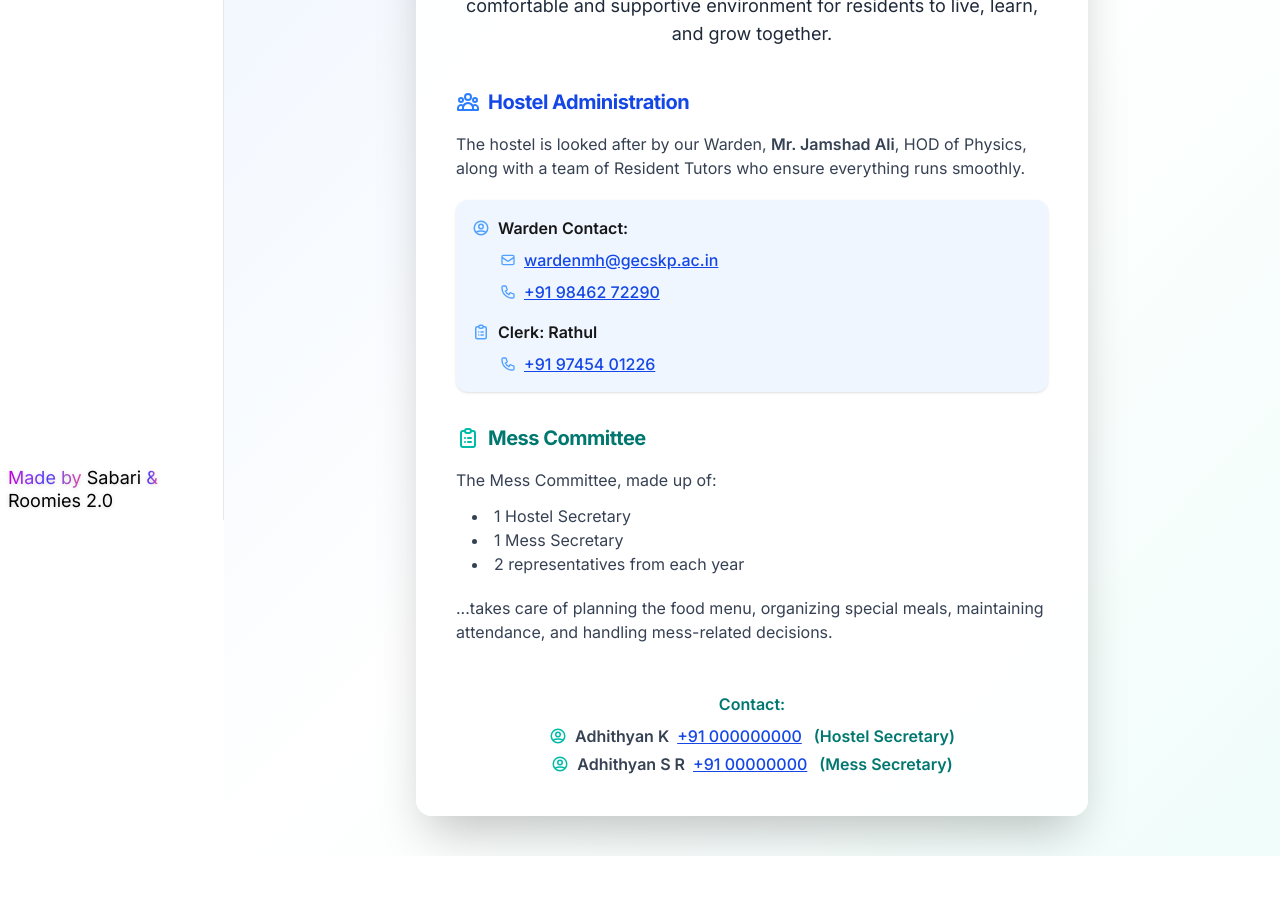
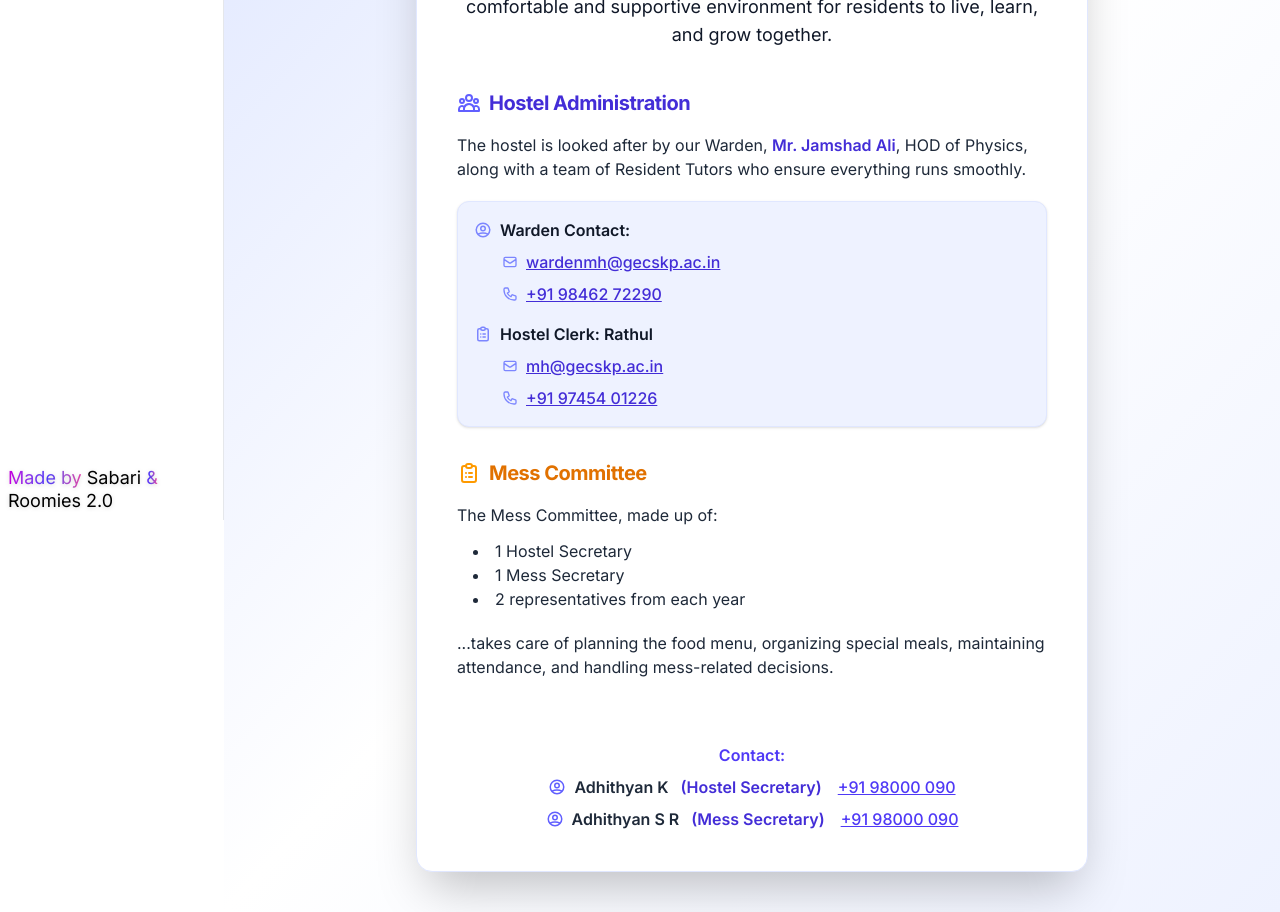
Before and after one commit to UserisSabari/Mens--Hostel-GECSKP, a Next.js app in the folder frontend/: page / in a window 1280 px wide. Shown: the part 280-1192 px from the top of the page. Before the commit the page ends 1136 px from the top, so only its background shows below. Built offline with nearby package versions, Linux system fonts and the light colour scheme.

Commit message:
Home page UI improved

```diff
--- a/frontend/src/app/page.tsx
+++ b/frontend/src/app/page.tsx
@@ -2,74 +2,80 @@ import { HiOutlineUserGroup, HiOutlineMail, HiOutlinePhone, HiOutlineClipboardLi
 
 export default function Home() {
   return (
-    <div className="flex flex-col items-center justify-center min-h-screen bg-gradient-to-br from-blue-50 via-white to-teal-50 p-4 sm:p-10">
-      <div className="w-full max-w-2xl bg-white/95 rounded-2xl shadow-2xl p-4 sm:p-10 flex flex-col gap-8">
-        <h1 className="text-4xl font-extrabold text-center text-teal-700 mb-2 tracking-tight drop-shadow">Men's Hostel</h1>
-        <p className="text-lg text-gray-800 text-center mb-2">
+    <div className="flex flex-col items-center justify-center min-h-screen bg-gradient-to-br from-indigo-100 via-white to-indigo-50 p-4 sm:p-10">
+      <div className="w-full max-w-2xl bg-white rounded-2xl shadow-2xl p-4 sm:p-10 flex flex-col gap-8 border border-indigo-100">
+        <h1 className="text-4xl font-extrabold text-center text-indigo-700 mb-2 tracking-tight drop-shadow">Men's Hostel</h1>
+        <p className="text-lg text-gray-900 text-center mb-2">
           Welcome to the Men's Hostel of GEC Sreekrishnapuram – a place that over 130 students call their second home. The hostel offers a comfortable and supportive environment for residents to live, learn, and grow together.
         </p>
         <section className="flex flex-col gap-3">
           <div className="flex items-center gap-2 mb-1">
-            <HiOutlineUserGroup className="text-2xl text-blue-500" />
-            <h2 className="text-xl font-bold text-blue-700 tracking-tight">Hostel Administration</h2>
+            <HiOutlineUserGroup className="text-2xl text-indigo-500" />
+            <h2 className="text-xl font-bold text-indigo-700 tracking-tight">Hostel Administration</h2>
           </div>
-          <p className="text-gray-700">
-            The hostel is looked after by our Warden, <span className="font-semibold">Mr. Jamshad Ali</span>, HOD of Physics, along with a team of Resident Tutors who ensure everything runs smoothly.
+          <p className="text-gray-800">
+            The hostel is looked after by our Warden, <span className="font-semibold text-indigo-700">Mr. Jamshad Ali</span>, HOD of Physics, along with a team of Resident Tutors who ensure everything runs smoothly.
           </p>
-          <div className="bg-blue-50 rounded-xl p-4 flex flex-col gap-2 mt-2 shadow-sm">
+          <div className="bg-indigo-50 rounded-xl p-4 flex flex-col gap-2 mt-2 shadow-sm border border-indigo-100">
             <div className="flex items-center gap-2">
-              <HiOutlineUserCircle className="text-lg text-blue-400" />
-              <span className="font-semibold">Warden Contact:</span>
+              <HiOutlineUserCircle className="text-lg text-indigo-400" aria-label="Warden" />
+              <span className="font-semibold text-gray-900">Warden Contact:</span>
             </div>
             <div className="flex items-center gap-2 ml-7">
-              <HiOutlineMail className="text-base text-blue-400" />
-              <a href="mailto:wardenmh@gecskp.ac.in" className="text-blue-700 underline font-medium">wardenmh@gecskp.ac.in</a>
+              <HiOutlineMail className="text-base text-indigo-400" />
+              <a href="mailto:wardenmh@gecskp.ac.in" className="text-indigo-700 underline font-medium hover:text-amber-500 transition-colors">wardenmh@gecskp.ac.in</a>
             </div>
             <div className="flex items-center gap-2 ml-7">
-              <HiOutlinePhone className="text-base text-blue-400" />
-              <a href="tel:+919846272290" className="text-blue-700 underline font-medium">+91 98462 72290</a>
+              <HiOutlinePhone className="text-base text-indigo-400" />
+              <a href="tel:+919846272290" className="text-indigo-700 underline font-medium hover:text-amber-500 transition-colors">+91 98462 72290</a>
             </div>
             <div className="flex items-center gap-2 mt-2">
-              <HiOutlineClipboardList className="text-lg text-blue-400" />
-              <span className="font-semibold">Clerk: Rathul</span>
+              <HiOutlineClipboardList className="text-lg text-indigo-400" aria-label="Hostel Clerk" />
+              <span className="font-semibold text-gray-900">Hostel Clerk: Rathul</span>
             </div>
             <div className="flex items-center gap-2 ml-7">
-              <HiOutlinePhone className="text-base text-blue-400" />
-              <a href="tel:+919745401226" className="text-blue-700 underline font-medium">+91 97454 01226</a>
+              <HiOutlineMail className="text-base text-indigo-400" />
+              <a href="mailto:mh@gecskp.ac.in" className="text-indigo-700 underline font-medium hover:text-amber-500 transition-colors">mh@gecskp.ac.in</a>
+            </div>
+            <div className="flex items-center gap-2 ml-7">
+              <HiOutlinePhone className="text-base text-indigo-400" />
+              <a href="tel:+919745401226" className="text-indigo-700 underline font-medium hover:text-amber-500 transition-colors">+91 97454 01226</a>
             </div>
           </div>
         </section>
         <section className="flex flex-col gap-3">
           <div className="flex items-center gap-2 mb-1">
-            <HiOutlineClipboardList className="text-2xl text-teal-500" />
-            <h2 className="text-xl font-bold text-teal-700 tracking-tight">Mess Committee</h2>
+            <HiOutlineClipboardList className="text-2xl text-amber-500" />
+            <h2 className="text-xl font-bold text-amber-600 tracking-tight">Mess Committee</h2>
           </div>
-          <p className="text-gray-700">
+          <p className="text-gray-800">
             The Mess Committee, made up of:
           </p>
-          <ul className="list-disc list-inside text-gray-700 ml-4 mb-2">
+          <ul className="list-disc list-inside text-gray-800 ml-4 mb-2">
             <li>1 Hostel Secretary</li>
             <li>1 Mess Secretary</li>
             <li>2 representatives from each year</li>
           </ul>
-          <p className="text-gray-700">
+          <p className="text-gray-800">
             ...takes care of planning the food menu, organizing special meals, maintaining attendance, and handling mess-related decisions.
           </p>
         </section>
-        <div className="mt-4 text-center text-base text-gray-700 flex flex-col gap-2">
-          <span className="font-semibold text-teal-700">Contact:</span>
-          <div className="flex flex-col gap-1 items-center">
+        <div className="mt-8 text-center text-base text-gray-800 flex flex-col gap-2">
+          <span className="font-semibold text-indigo-600">Contact:</span>
+          <div className="flex flex-col gap-2 items-center">
+            {/* Hostel Secretary */}
             <div className="flex items-center gap-2">
-              <HiOutlineUserCircle className="text-lg text-teal-500" />
+              <HiOutlineUserCircle className="text-lg text-indigo-500" aria-label="Hostel Secretary" />
               <span className="font-semibold">Adhithyan K</span>
-              <a href="tel:+91000000" className="text-blue-700 underline font-medium">+91 000000000</a>
-              <span className="font-semibold text-teal-700 ml-1">(Hostel Secretary)</span>
+              <span className="font-semibold text-indigo-700 ml-1">(Hostel Secretary)</span>
+              <a href="tel:+9198000090" className="text-indigo-600 underline font-medium ml-2 hover:text-amber-500 transition-colors">+91 98000 090</a>
             </div>
+            {/* Mess Secretary */}
             <div className="flex items-center gap-2">
-              <HiOutlineUserCircle className="text-lg text-teal-500" />
+              <HiOutlineUserCircle className="text-lg text-indigo-500" aria-label="Mess Secretary" />
               <span className="font-semibold">Adhithyan S R</span>
-              <a href="tel:+9198000090" className="text-blue-700 underline font-medium">+91 00000000</a>
-              <span className="font-semibold text-teal-700 ml-1">(Mess Secretary)</span>
+              <span className="font-semibold text-indigo-700 ml-1">(Mess Secretary)</span>
+              <a href="tel:+9198000090" className="text-indigo-600 underline font-medium ml-2 hover:text-amber-500 transition-colors">+91 98000 090</a>
             </div>
           </div>
         </div>
```
